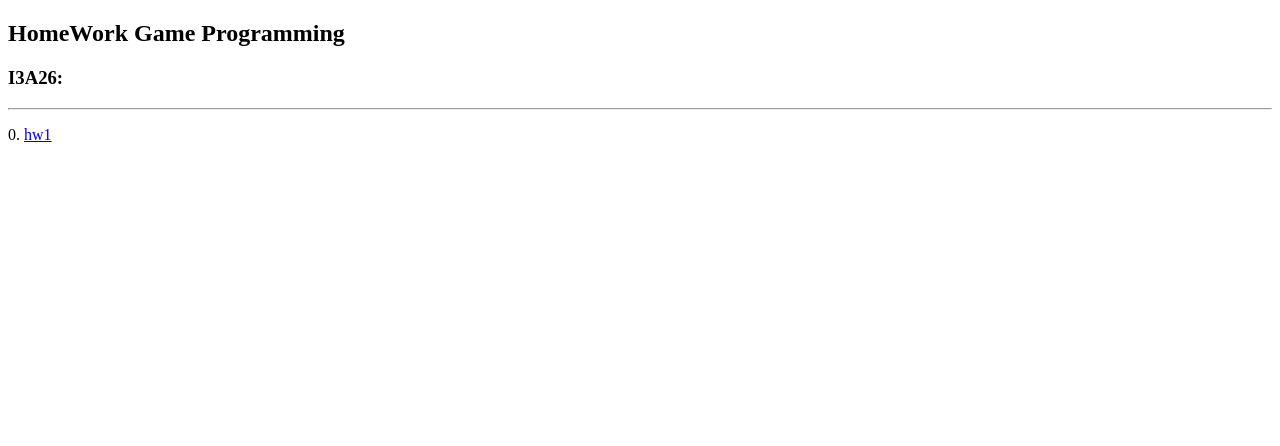
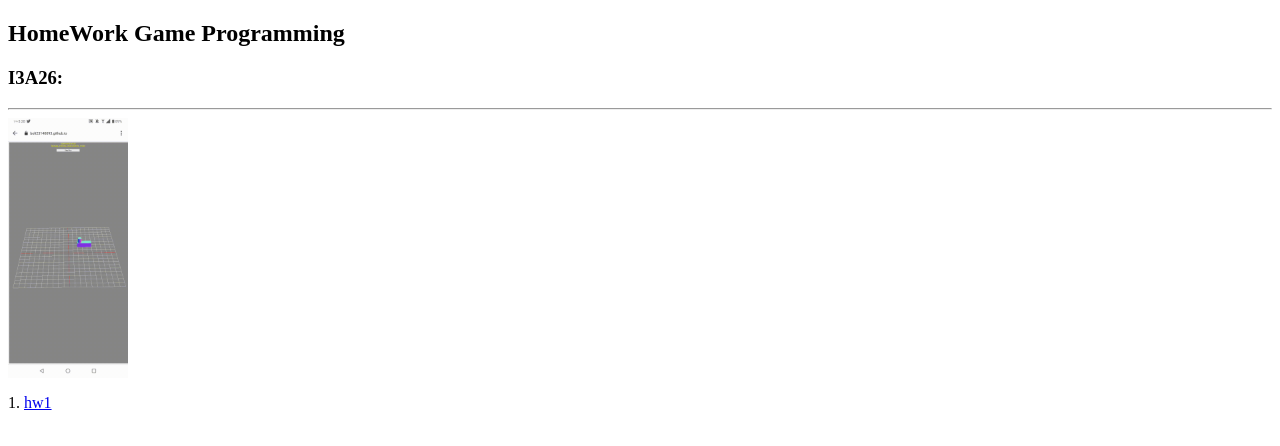
Before and after one commit to bolt23140093/Game, a plain HTML site: page HW/index.html in a window 1280 px wide. Drawn offline with Linux system fonts and the light colour scheme.

Commit message:
Update index.html

```diff
--- a/HW/index.html
+++ b/HW/index.html
@@ -2,7 +2,7 @@
 <html xmlns="http://www.w3.org/1999/xhtml">
 <head>
 <meta http-equiv="Content-Type" content="text/html; charset=UTF-8" />
-<title>AR.js</title>
+<title>Game Programming</title>
 
 </head>
 
@@ -12,8 +12,8 @@
 </h3>
 
 <hr>
-
-<p>0. <a href="hw1.html">hw1</a></p>
+<img src="hw1.gif"width="120">
+<p>1. <a href="hw1.html">hw1</a></p>
 
 
 </body>
```
